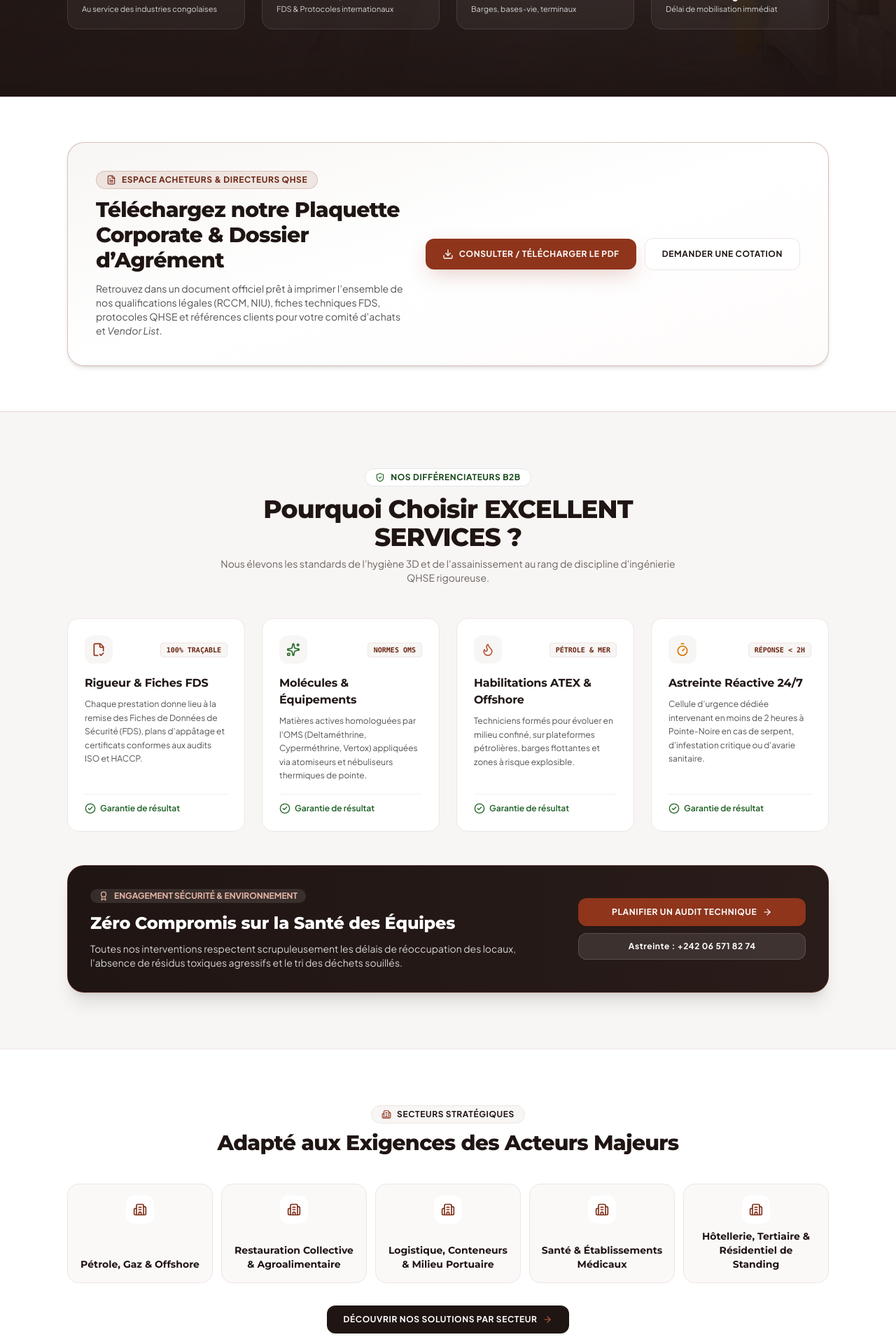
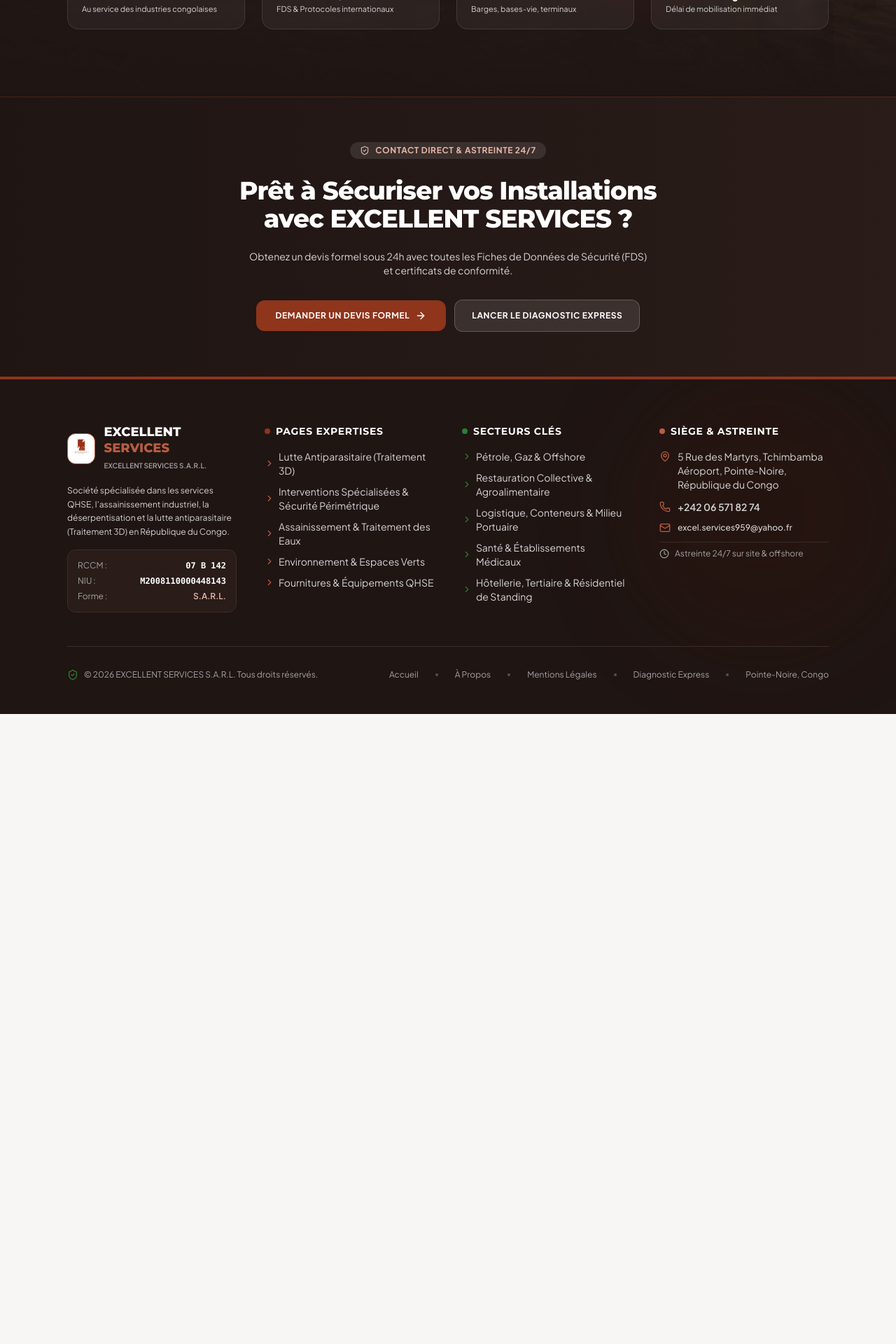
Before and after one commit to Steven23-Ngouala/excellent-services-web, a React (Vite) app: page / in a window 1280 px wide. Shown: the part 860-2780 px from the top of the page at 70% size. After the commit the page ends 1880 px from the top, so only its background shows below. Built offline with nearby package versions, Linux system fonts and the light colour scheme.

Commit message:
feat: streamline homepage by removing corporate brochure, why choose us, and sectors preview as requested

```diff
--- a/src/pages/HomePage.tsx
+++ b/src/pages/HomePage.tsx
@@ -1,108 +1,18 @@
-import React, { useState } from 'react';
+import React from 'react';
 import { Link } from 'react-router-dom';
 import { HeroSection } from '../components/home/HeroSection';
-import { WhyChooseUs } from '../components/home/WhyChooseUs';
-import { BrochureModal } from '../components/home/BrochureModal';
 import {
   ArrowRight,
-  ShieldCheck,
-  Building2,
-  FileText,
-  Download
+  ShieldCheck
 } from 'lucide-react';
-import { SECTORS_DATA } from '../data/sectorsData';
 
 export const HomePage: React.FC = () => {
-  const [isBrochureOpen, setIsBrochureOpen] = useState(false);
-
   return (
     <div className="space-y-0">
-      {/* 1. Hero Section avec Carousel 3 Images Défilantes */}
+      {/* 1. Hero Section avec Carousel 3 Images Défilantes & Métriques */}
       <HeroSection />
 
-      {/* 2. Section Dédiée Plaquette Corporate & Dossier d'Agrément Fournisseur */}
-      <section className="py-14 sm:py-16 bg-white border-y border-neutral-border relative">
-        <div className="max-w-6xl mx-auto px-4 sm:px-6 lg:px-8">
-          <div className="bg-gradient-to-br from-neutral-soft via-white to-primary-50/40 rounded-3xl p-6 sm:p-10 border border-primary-500/30 shadow-md flex flex-col lg:flex-row items-center justify-between gap-8">
-            <div className="space-y-3 text-center lg:text-left max-w-2xl">
-              <div className="inline-flex items-center gap-2 px-3.5 py-1 rounded-full bg-primary-500/10 text-primary-700 text-xs font-bold uppercase tracking-wider border border-primary-500/20">
-                <FileText className="w-3.5 h-3.5 text-primary-600" />
-                <span>Espace Acheteurs & Directeurs QHSE</span>
-              </div>
-              <h3 className="font-heading font-extrabold text-2xl sm:text-3xl text-dark tracking-tight">
-                Téléchargez notre Plaquette Corporate & Dossier d’Agrément
-              </h3>
-              <p className="text-xs sm:text-sm text-neutral-600 leading-relaxed">
-                Retrouvez dans un document officiel prêt à imprimer l’ensemble de nos qualifications légales (RCCM, NIU), fiches techniques FDS, protocoles QHSE et références clients pour votre comité d’achats et <em>Vendor List</em>.
-              </p>
-            </div>
-
-            <div className="flex flex-col sm:flex-row items-center gap-3 w-full lg:w-auto flex-shrink-0">
-              <button
-                onClick={() => setIsBrochureOpen(true)}
-                className="w-full sm:w-auto inline-flex items-center justify-center gap-2 px-6 py-3.5 rounded-xl bg-primary-500 hover:bg-primary-600 text-white font-bold text-xs uppercase tracking-wider transition-all shadow-industrial-copper hover:shadow-md active:scale-95"
-              >
-                <Download className="w-4 h-4" />
-                <span>Consulter / Télécharger le PDF</span>
-              </button>
-
-              <Link
-                to="/contact"
-                className="w-full sm:w-auto inline-flex items-center justify-center gap-2 px-6 py-3.5 rounded-xl bg-white hover:bg-neutral-soft text-dark font-bold text-xs uppercase tracking-wider border border-neutral-border hover:border-primary-400 transition-all shadow-xs"
-              >
-                <span>Demander une Cotation</span>
-              </Link>
-            </div>
-          </div>
-        </div>
-      </section>
-
-      {/* 3. Why Choose Us (Différenciateurs B2B) */}
-      <WhyChooseUs />
-
-      {/* 4. Secteurs d'Activité Aperçu */}
-      <section className="py-16 sm:py-20 bg-white border-t border-neutral-border">
-        <div className="max-w-6xl mx-auto px-4 sm:px-6 lg:px-8">
-          <div className="text-center max-w-2xl mx-auto mb-10">
-            <div className="inline-flex items-center gap-2 px-3.5 py-1 rounded-full bg-neutral-soft border border-neutral-border text-xs font-bold uppercase tracking-wider text-dark mb-2.5">
-              <Building2 className="w-3.5 h-3.5 text-primary-500" />
-              <span>Secteurs Stratégiques</span>
-            </div>
-            <h2 className="font-heading font-extrabold text-2xl sm:text-3xl text-dark tracking-tight">
-              Adapté aux Exigences des Acteurs Majeurs
-            </h2>
-          </div>
-
-          <div className="grid grid-cols-2 sm:grid-cols-3 lg:grid-cols-5 gap-3 mb-8">
-            {SECTORS_DATA.map((sec) => (
-              <Link
-                key={sec.id}
-                to="/secteurs"
-                className="p-4 rounded-2xl bg-neutral-soft/60 border border-neutral-border hover:border-primary-500 hover:bg-white transition-all text-center group flex flex-col items-center justify-between"
-              >
-                <div className="p-2.5 rounded-xl bg-white shadow-2xs group-hover:bg-primary-50 transition-colors mb-2">
-                  <Building2 className="w-5 h-5 text-primary-600" />
-                </div>
-                <div className="font-heading font-bold text-xs sm:text-sm text-dark group-hover:text-primary-600 transition-colors">
-                  {sec.name}
-                </div>
-              </Link>
-            ))}
-          </div>
-
-          <div className="text-center">
-            <Link
-              to="/secteurs"
-              className="inline-flex items-center gap-2 px-6 py-3 rounded-xl bg-dark hover:bg-neutral-800 text-white font-bold text-xs uppercase tracking-wider transition-all shadow-xs"
-            >
-              <span>Découvrir nos solutions par secteur</span>
-              <ArrowRight className="w-3.5 h-3.5 text-primary-400" />
-            </Link>
-          </div>
-        </div>
-      </section>
-
-      {/* 5. Bottom Contact & Diagnostic CTA */}
+      {/* 2. Section CTA Directe & Diagnostic */}
       <section className="py-16 bg-gradient-to-r from-dark to-dark-card text-white border-t border-primary-500/40">
         <div className="max-w-5xl mx-auto px-4 sm:px-6 lg:px-8 text-center space-y-6">
           <div className="inline-flex items-center gap-2 px-3.5 py-1 rounded-full bg-white/10 text-primary-300 text-xs font-bold uppercase tracking-wider">
@@ -134,12 +44,6 @@
           </div>
         </div>
       </section>
-
-      {/* Interactive Corporate Brochure Modal */}
-      <BrochureModal
-        isOpen={isBrochureOpen}
-        onClose={() => setIsBrochureOpen(false)}
-      />
     </div>
   );
 };
```
